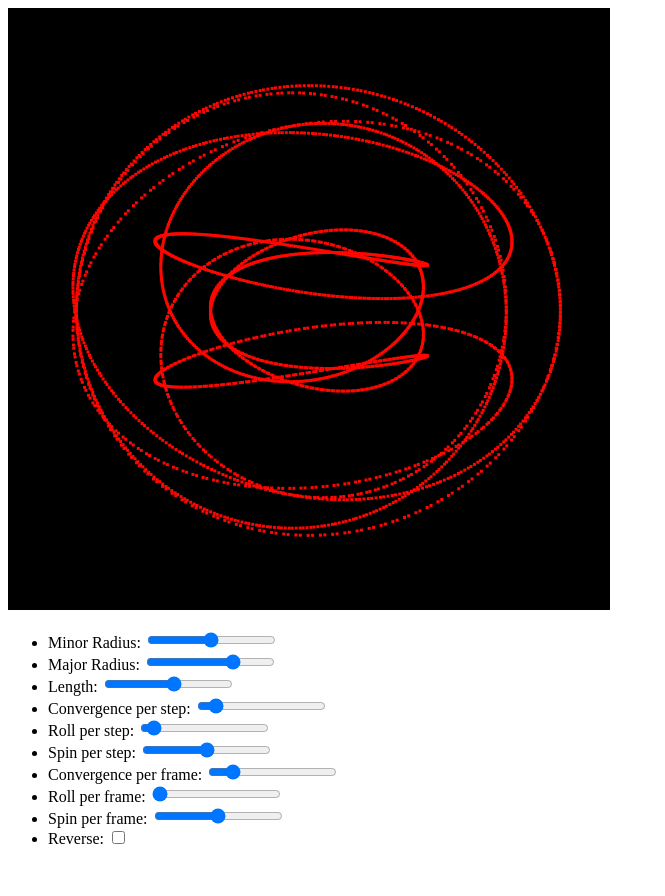
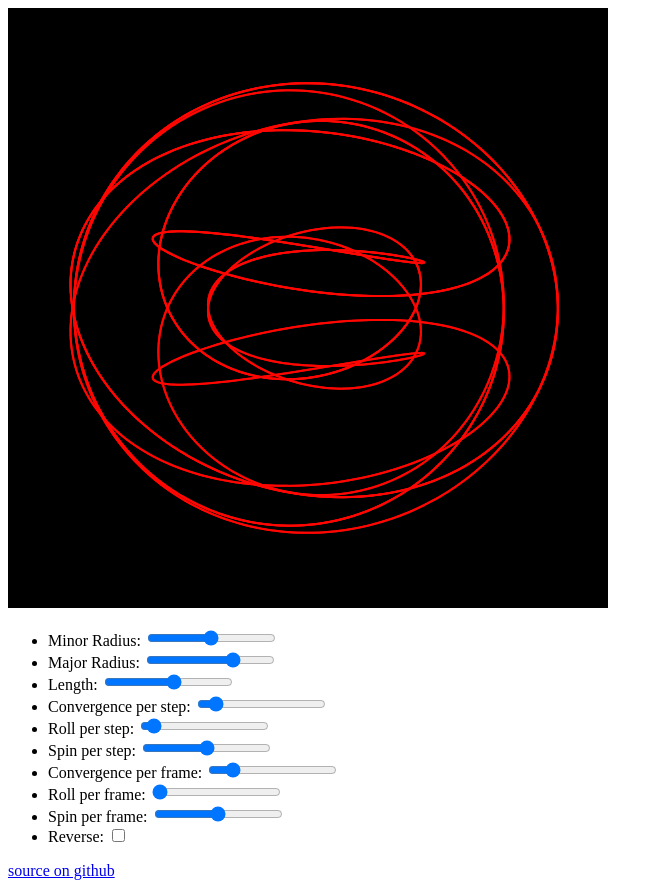
Before and after one commit to agcodes/playground, a plain HTML site: page toroid.html in a window 1280 px wide. Shown: the whole page, without its empty margins (0-665 px from the left). Before the commit the page ends 864 px from the top, so only its background shows below. Drawn offline with Linux system fonts and the light colour scheme.

Commit message:
Update toroid.html

```diff
--- a/toroid.html
+++ b/toroid.html
@@ -6,7 +6,7 @@
 <title>Toroidia</title>
 <style>
     canvas {
-        border: 1px solid black;
+        border: 0;
     }
 </style>
 </head>
@@ -56,9 +56,20 @@
         </li>
       </ul>
     </div>
+    <div>
+      <p>
+        <a href="https://github.com/agcodes/playground/blob/main/toroid.html">source on github</a>
+      </p>
+
+    </div>
 <script>
-    // Toroidia code translated to JavaScript using Canvas
+/*
+    converted from java
+    Toroidia
+    Adventures in (super)toroidal geometry.
 
+   This version © Fergus Crawshay Murray, February 2000.
+   Any comments or suggestions to toroids@fergusmurray.co.uk.  */
     // Define Canvas and context
     const canvas = document.getElementById('toroidCanvas');
     const ctx = canvas.getContext('2d');
@@ -69,19 +80,19 @@
     let t=0, a=0, b=0,x=0,y=0, tF=0, aF=0, bF=0, s = 150, r = 1, spin = 0, roll = 0, conv = 100, spinF=0, rollF=0, convF=0,c=0;
     let hue;
     let count, idx, i, leng;
-    let drawer = 3, ox=0, oy=0,
+    let drawer = 0, ox=0, oy=0,
         xcentre = 300, ycentre = 300;
     let f, realx, realy, d, step = 0.0001, symmetry = 1;
     let direction = 1;
     let sineArray = new Array(1025);
-    let colours = new Array(256);
+    let colors = new Array(256);
     let clearnow = true;
 
     // Function to initialize sine array and colors
     function init() {
-        for (i = 0; i < colours.length; i++) {
+        for (i = 0; i < colors.length; i++) {
             hue = (i * 0.0039) % 1;
-            colours[i] = `hsl(${hue * 360}, 100%, 50%)`;
+            colors[i] = `hsl(${hue * 360}, 100%, 50%)`;
         }
     }
 
@@ -107,26 +118,21 @@
 
     // Function to handle checkbox update
     function boxUpdate() {
-    const drawTypeInput = document.querySelector('input[name="drawType"]:checked');
-    if (drawTypeInput) {
-        theBox = drawTypeInput.value;
-        if (theBox == "Lines") drawer = 0;
-        if (theBox == "Dots") drawer = 1;
-        if (theBox == "2x2 squares") drawer = 2;
-        if (theBox == "3x3 squares") drawer = 3;
-        if (theBox == "4x4 squares") drawer = 4;
+      const drawTypeInput = document.querySelector('input[name="drawType"]:checked');
+
+      const reverseBoxInput = document.getElementById('reverseBox');
+      if (reverseBoxInput) {
+          direction = reverseBoxInput.checked ? -1 : 1;
+      }
     }
-    const reverseBoxInput = document.getElementById('reverseBox');
-    if (reverseBoxInput) {
-        direction = reverseBoxInput.checked ? -1 : 1;
-    }
-}
 
     // Function to draw
     function draw(x, y, ox, oy, drawer) {
-        ctx.fillStyle = colours[1];
+        ctx.fillStyle = colors[1];
         if (drawer == 0) {
           ctx.beginPath();
+          ctx.strokeStyle = colors[1];
+          ctx.lineWidth=2;
           ctx.moveTo(x, y);
           ctx.lineTo(ox, oy);
           ctx.stroke();
```
